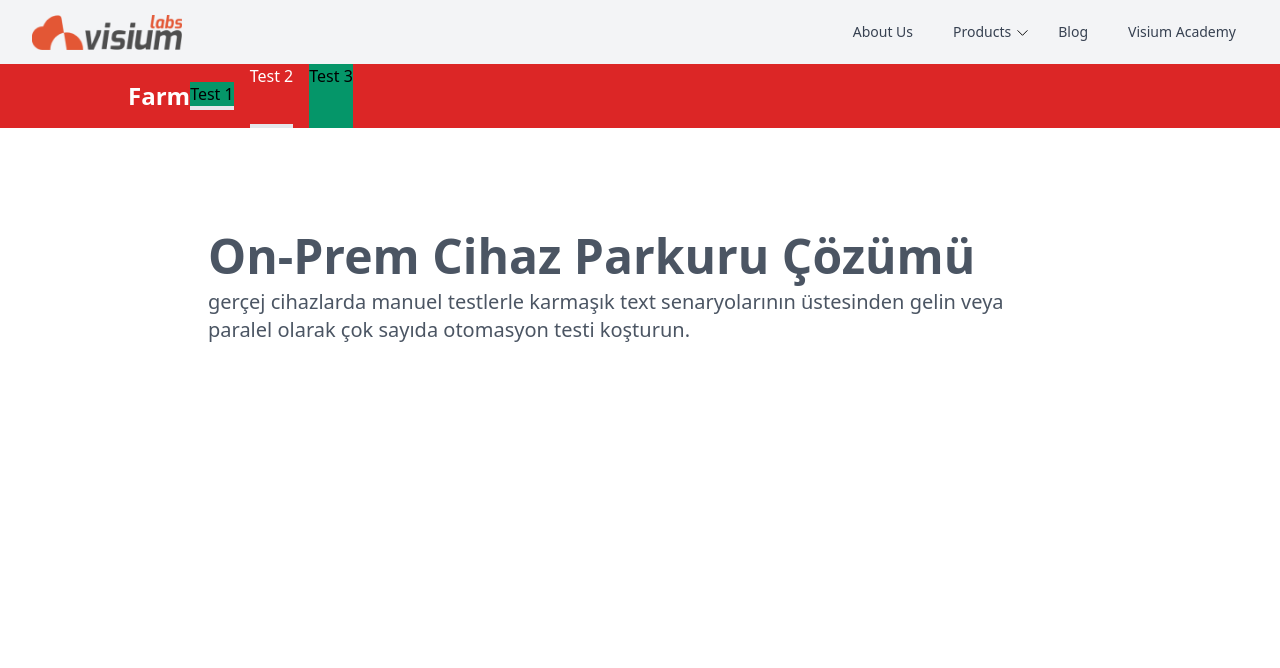
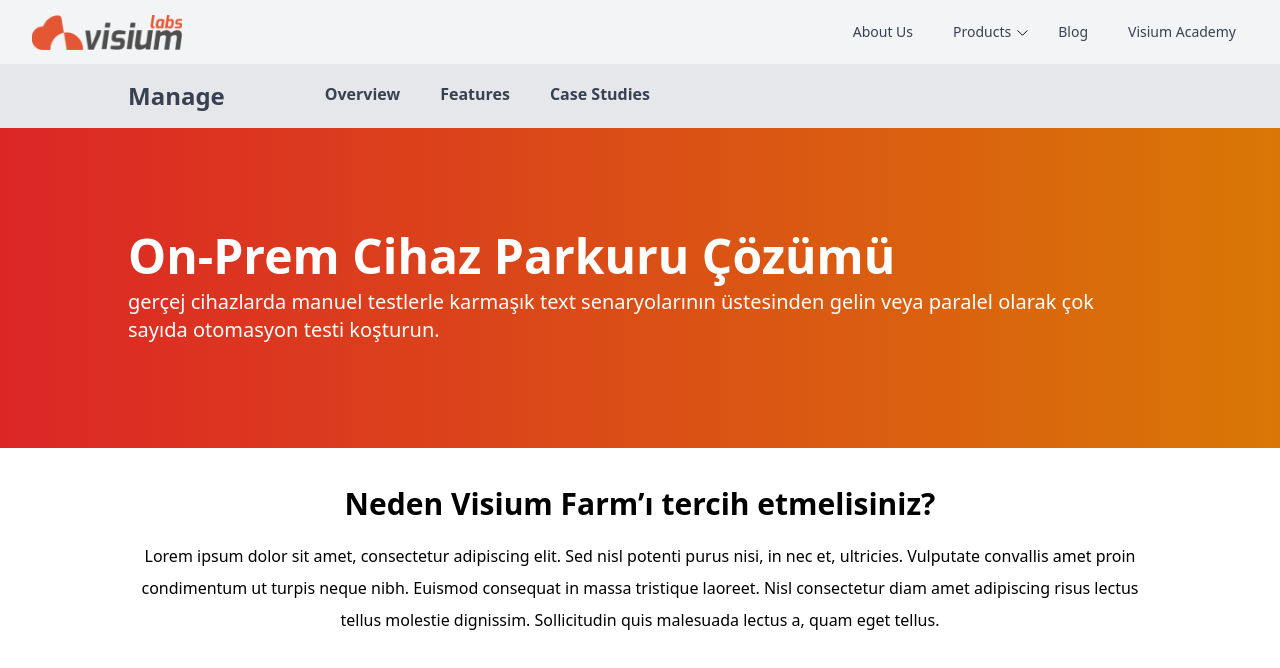
Before and after one commit to arda-e/vLabsWeb, a Next.js app in the folder vlabsweb/: page /products/visiumfarm in a window 1280 px wide. Shown: the top 668 px of the page. Built offline with nearby package versions, Linux system fonts and the light colour scheme.

Commit message:
product section & secondary menu

```diff
--- a/vlabsweb/components/Navbar.js
+++ b/vlabsweb/components/Navbar.js
@@ -43,11 +43,11 @@
                             </div>
                             <div id="dropdown-products" className="absolute float-right top-16 opacity-0 pointer-events-none sm:block dropdown">
                                 <div className="flex flex-col bg-white border border-gray-200 rounded shadow-lg">
-                                    <Link href="products/visiumfarm"><a title="Visium Farm" className="w-full px-6 py-2 text-sm opacity-75 text-secondary hover:opacity-100 whitespace-nowrap">Visium Farm</a></Link>
-                                    <Link href="products/visiumcrowd"><a title="Visium Crowd" className="w-full px-6 py-2 text-sm opacity-75 text-secondary hover:opacity-100 whitespace-nowrap">Visium Crowd</a></Link>
-                                    <Link href="products/visiummanage"><a title="Visium Manage"  className="w-full px-6 py-2 text-sm opacity-75 text-secondary hover:opacity-100 whitespace-nowrap">Visium Manage</a></Link>
-                                    <Link href="products/visiumgo"><a title="Visium Go" className="w-full px-6 py-2 text-sm opacity-75 text-secondary hover:opacity-100 whitespace-nowrap">Visium Go</a></Link>
-                                    <Link href="products/visiumload"><a title="Visium Load" className="w-full px-6 py-2 text-sm opacity-75 text-secondary hover:opacity-100 whitespace-nowrap">Visium Load</a></Link>
+                                    <Link href="products/visiumfarm"><a title="Visium Farm" className="transition duration-700 ease-in-out w-full px-6 py-2 text-sm opacity-75 text-secondary hover:opacity-100 whitespace-nowrap">Visium Farm</a></Link>
+                                    <Link href="products/visiumcrowd"><a title="Visium Crowd" className="transition duration-700 ease-in-out w-full px-6 py-2 text-sm opacity-75 text-secondary hover:opacity-100 whitespace-nowrap">Visium Crowd</a></Link>
+                                    <Link href="products/visiummanage"><a title="Visium Manage"  className="transition duration-700 ease-in-out w-full px-6 py-2 text-sm opacity-75 text-secondary hover:opacity-100 whitespace-nowrap">Visium Manage</a></Link>
+                                    <Link href="products/visiumgo"><a title="Visium Go" className="transition duration-700 ease-in-out w-full px-6 py-2 text-sm opacity-75 text-secondary hover:opacity-100 whitespace-nowrap">Visium Go</a></Link>
+                                    <Link href="products/visiumload"><a title="Visium Load" className="transition duration-700 ease-in-out w-full px-6 py-2 text-sm opacity-75 text-secondary hover:opacity-100 whitespace-nowrap">Visium Load</a></Link>
                                 </div>
                             </div>
                             <Link href="/blog"><a className="text-gray-700 hover:text-red-700 px-3 text-sm font-medium">Blog</a></Link>
--- a/vlabsweb/components/Products/ProductHeroSection.js
+++ b/vlabsweb/components/Products/ProductHeroSection.js
@@ -3,16 +3,16 @@
 
     return (
     textPosition === "center" ?
-        <section className="flex flex-col items-center justify-center h-80 px-8 md:px-52">
+        <section className="flex bg-gradient-to-r from-red-600 to-yellow-600 flex-col items-center bg-gray-300 justify-center h-80 px- md:px-32">
             <div className="flex flex-col">
-                <div className="text-gray-600 text-4xl md:text-5xl font-semibold text-center">{heading}</div>
-                <div className="text-gray-600 text-md md:text-xl font-normal text-center mt-2">{subheading}</div>
+                <div className="text-white text-4xl md:text-5xl font-semibold text-center">{heading}</div>
+                <div className="text-white text-md md:text-xl font-normal text-center mt-2">{subheading}</div>
             </div>
         </section> :
-            <section className="flex flex-col items-start justify-center h-80 px-8 md:px-52">
+            <section className="flex bg-gradient-to-r from-red-600 to-yellow-600 flex-col items-start bg-gray-300 justify-center h-80 px-8 md:px-32">
             <div className="flex flex-col">
-                <div className="text-gray-600 text-4xl md:text-5xl font-semibold text-left">{heading}</div>
-                <div className="text-gray-600 text-md md:text-xl font-normal text-left mt-2">{subheading}</div>
+                <div className="text-white text-4xl md:text-5xl font-semibold text-left">{heading}</div>
+                <div className="text-white text-md md:text-xl font-normal text-left mt-2">{subheading}</div>
             </div>
         </section>
     )
--- a/vlabsweb/components/SecondaryMenu.js
+++ b/vlabsweb/components/SecondaryMenu.js
@@ -1,16 +1,14 @@
-const SecondaryMenu = ({name}) => {
+const SecondaryMenu = () => {
     return (
-        <div className="flex bg-red-600 items-center h-16">
+        <div className="flex bg-gray-200 items-center h-16">
             <div className="flex flex-row mx-32 self-stretch">
-                <div className="flex text-white text-2xl self-center font-semibold">
-                    {name}
+                <div className="flex text-gray-700 text-2xl self-center font-semibold">
+                    Manage
                 </div>
-                <div className="flex flex-row space-x-4" >
-                    <div className="flex flex-grow">
-                        <a className="flex self-center flex-grow bg-green-600 border-b-4">Test 1</a>
-                    </div>
-                    <a className="flex bg-red-600 text-white align-middle border-b-4 -translate-y-1">Test 2</a>
-                    <a className="flex bg-green-600">Test 3</a>
+                <div className="flex flex-row ml-20 h-full items-stretch" >
+                    <a className="flex transition duration-700 ease-in-out h-full text-gray-700 hover:text-red-600 font-semibold place-items-center border-b-4 border-transparent hover:border-red-600 px-5 ">Overview</a>
+                    <a className="flex transition duration-700 ease-in-out h-full text-gray-700 hover:text-red-600 font-semibold text-white place-items-center border-b-4 border-transparent hover:border-white px-5 ">Features</a>
+                    <a className="flex transition duration-700 ease-in-out h-full text-gray-700 hover:text-red-600 font-semibold text-white place-items-center border-b-4 border-transparent hover:border-red-600 px-5 ">Case Studies</a>
                 </div>
             </div>
         </div>
--- /dev/null
+++ b/vlabsweb/components/Text/H2.js
@@ -0,0 +1,14 @@
+
+const H2 = ({ children, allign }) => {
+    return (
+        allign === "center" ?
+            <div className="font-semibold text-3xl leading-8 text-center mb-5">
+                {children}
+            </div> :
+            <div className="font-semibold text-3xl leading-8 text-left mb-5">
+                {children}
+            </div>
+    )
+}
+
+export default H2
--- /dev/null
+++ b/vlabsweb/components/Text/Text_Main.js
@@ -0,0 +1,14 @@
+
+const Text_Main = ({ children, allign }) => {
+    return (
+        allign === "center" ?
+            <div className="leading-8 text-center">
+                {children}
+            </div> :
+            <div className="leading-8 text-left">
+                {children}
+            </div>
+    )
+}
+
+export default Text_Main
--- a/vlabsweb/pages/products/visiumfarm.js
+++ b/vlabsweb/pages/products/visiumfarm.js
@@ -1,6 +1,8 @@
 import ProductHeroSection from "../../components/Products/ProductHeroSection"
 import SecondaryMenu from "../../components/SecondaryMenu"
 import Head from 'next/head'
+import Text_Main from "../../components/Text/Text_Main"
+import H2 from "../../components/Text/H2"
 
 const visiumfarm = () => {
     return (
@@ -10,7 +12,16 @@
         </head>
         <section>
             <SecondaryMenu name="Farm"/>
+        </section>
             <ProductHeroSection heading="On-Prem Cihaz Parkuru Çözümü" subheading="gerçej cihazlarda manuel testlerle karmaşık text senaryolarının üstesinden gelin veya paralel olarak çok sayıda otomasyon testi koşturun." backgroundSrc="" textPosition="left"/>
+        <section className="mt-10 mx-32">
+            <H2 allign="center">Neden Visium Farm’ı tercih etmelisiniz?</H2>
+            <Text_Main allign="center">
+                Lorem ipsum dolor sit amet, consectetur adipiscing elit. Sed nisl potenti purus nisi, in nec et, ultricies. Vulputate convallis amet proin condimentum ut turpis neque nibh. Euismod consequat in massa tristique laoreet. Nisl consectetur diam amet adipiscing risus lectus tellus molestie dignissim. Sollicitudin quis malesuada lectus a, quam eget tellus.
+            </Text_Main>
+        </section>
+        <section>
+
         </section>
         </>
     )
```
